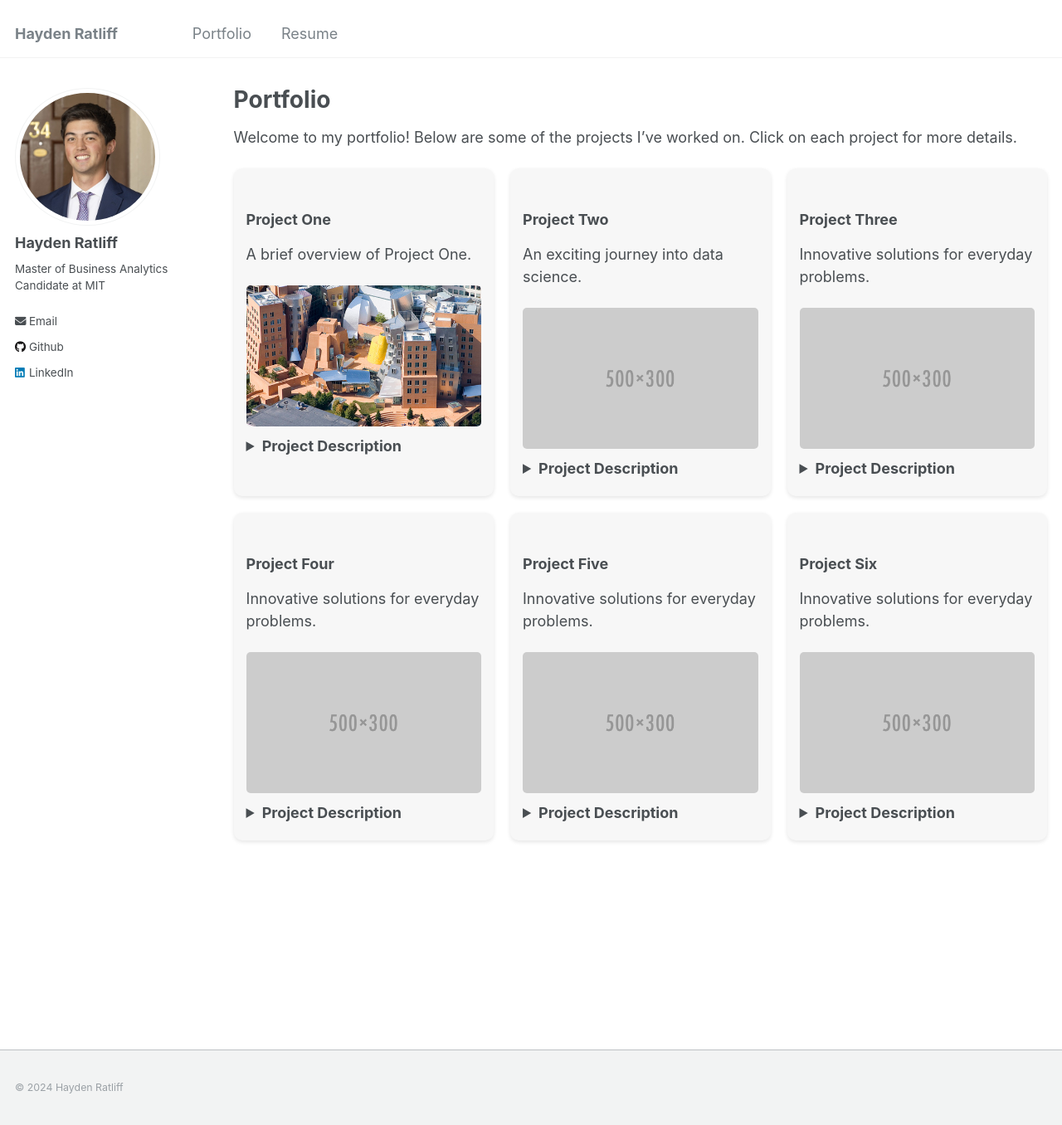
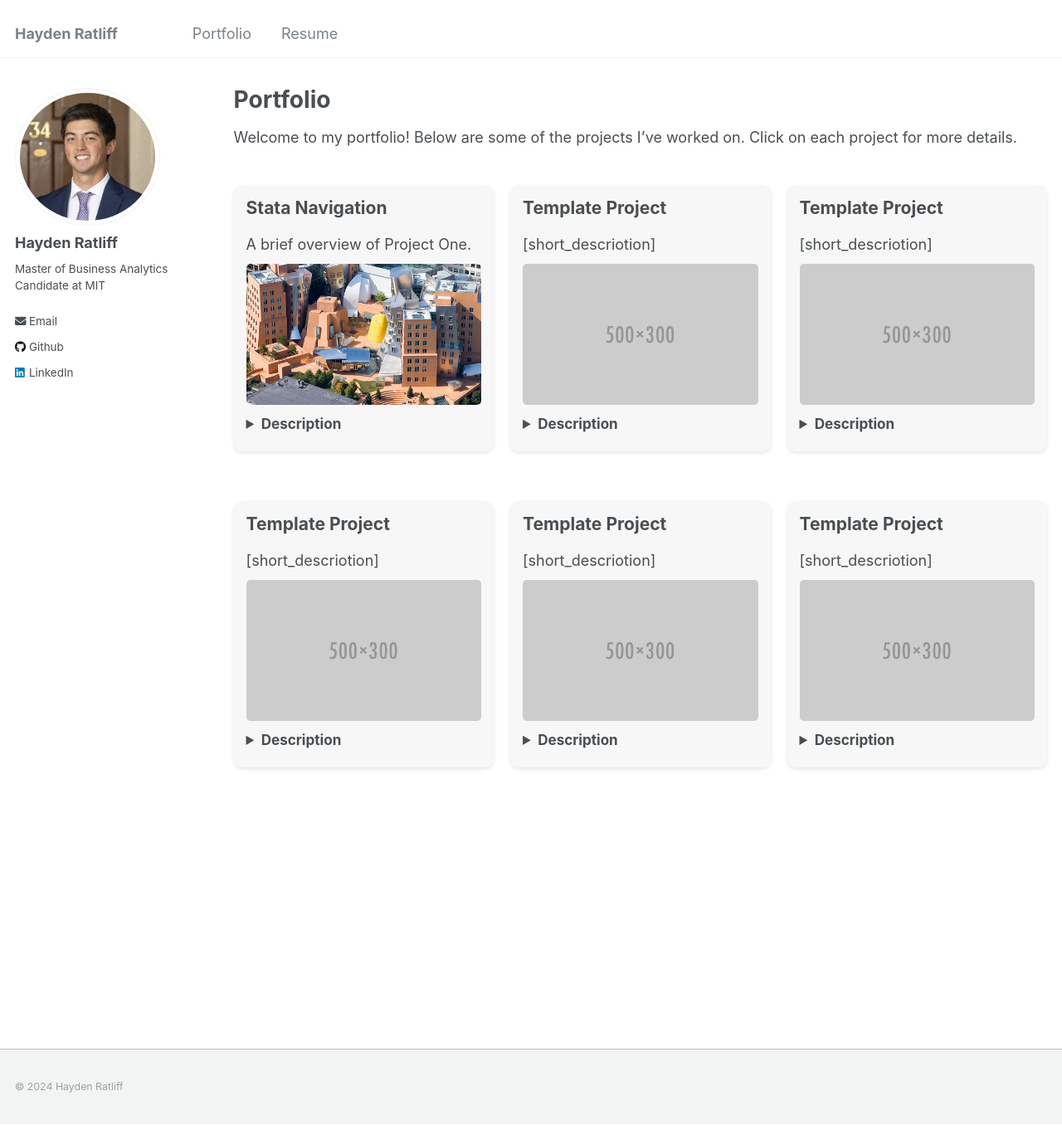
Before and after one commit to haydenratliff/haydenratliff.github.io, a Jekyll site: the page built from _pages/portfolio.md, in a window 1280 px wide and 1356 px high. Shown: the whole window at 83% size. Built offline with Jekyll 4.4.1, drawn with Linux system fonts in a browser that asks for light colours.

Commit message:
small portfolio updates

```diff
--- a/_data/portfolio.yml
+++ b/_data/portfolio.yml
@@ -1,49 +1,54 @@
 # portfolio items
 
-- title: "Project One"
+# todo list:
+# add in paper link for journal paper
+# add in video link for capstone video
+# 2 wide instead of 3?
+
+- title: "Stata Navigation"
   short_description: "A brief overview of Project One."
   image: "/images/portfolio/stata_cropped.jpg"
-  full_description: "This project involved creating a sophisticated web application using cutting-edge technologies..."
-  code_link: ""
-  report_link: ""
-  presentation_link: ""
+  full_description: "Using Computer Vision to build a navigation system for MIT's Stata Center"
+  code_link: "https://github.com/haydenratliff/stata-navigation"
+  report_link: "https://github.com/haydenratliff/stata-navigation/blob/main/report.pdf"
+  presentation_link: false
 
-- title: "Project Two"
-  short_description: "An exciting journey into data science."
+- title: "Template Project"
+  short_description: "[short_descriotion]"
   image: "/images/500x300.png"
-  full_description: "In this project, we delved into machine learning techniques and applied them to real-world datasets to uncover insights..."
-  code_link: ""
-  report_link: ""
-  presentation_link: ""
+  full_description: "[description]"
+  code_link: false
+  report_link: false
+  presentation_link: false
 
-- title: "Project Three"
-  short_description: "Innovative solutions for everyday problems."
+- title: "Template Project"
+  short_description: "[short_descriotion]"
   image: "/images/500x300.png"
-  full_description: "Focused on practical implementations, this project aimed to solve common challenges faced by small businesses using innovative technology..."
-  code_link: ""
-  report_link: ""
-  presentation_link: ""
+  full_description: "[description]"
+  code_link: false
+  report_link: false
+  presentation_link: false
 
-- title: "Project Four"
-  short_description: "Innovative solutions for everyday problems."
+- title: "Template Project"
+  short_description: "[short_descriotion]"
   image: "/images/500x300.png"
-  full_description: "Focused on practical implementations, this project aimed to solve common challenges faced by small businesses using innovative technology..."
-  code_link: ""
-  report_link: ""
-  presentation_link: ""
+  full_description: "[description]"
+  code_link: false
+  report_link: false
+  presentation_link: false
 
-- title: "Project Five"
-  short_description: "Innovative solutions for everyday problems."
+- title: "Template Project"
+  short_description: "[short_descriotion]"
   image: "/images/500x300.png"
-  full_description: "Focused on practical implementations, this project aimed to solve common challenges faced by small businesses using innovative technology..."
-  code_link: ""
-  report_link: ""
-  presentation_link: ""
+  full_description: "[description]"
+  code_link: false
+  report_link: false
+  presentation_link: false
 
-- title: "Project Six"
-  short_description: "Innovative solutions for everyday problems."
+- title: "Template Project"
+  short_description: "[short_descriotion]"
   image: "/images/500x300.png"
-  full_description: "Focused on practical implementations, this project aimed to solve common challenges faced by small businesses using innovative technology..."
-  code_link: ""
-  report_link: ""
-  presentation_link: ""
+  full_description: "[description]"
+  code_link: false
+  report_link: false
+  presentation_link: false
--- a/_pages/portfolio.html
+++ b/_pages/portfolio.html
@@ -7,7 +7,7 @@ author_profile: true
 
 {% include base_path %}
 
-Coming soon!
+Coming soon! DEPRECATED
 
 {% assign sorted_portfolio = site.portfolio | where_exp: "item", "item.exclude != true" | sort: 'order' %}
 {% for post in sorted_portfolio %}
--- a/_pages/portfolio.md
+++ b/_pages/portfolio.md
@@ -16,12 +16,12 @@ Welcome to my portfolio! Below are some of the projects I've worked on. Click on
 <div class="portfolio-container">
   {% for project in projects %}
   <div class="portfolio-item">
-    <h3>{{ project.title }}</h3>
-    <p>{{ project.short_description }}</p>
+    <h3 class="project-title">{{ project.title }}</h3> <!-- Using <h3> for titles -->
+    <p class="short-description">{{ project.short_description }}</p>
     <img src="{{ project.image }}" alt="{{ project.title }} Image" class="portfolio-image">
 
     <details class="project-details">
-      <summary>Project Description</summary>
+      <summary>Description</summary>
       <p>{{ project.full_description }}</p>
 
       <!-- Conditionally display links if available -->
@@ -54,6 +54,8 @@ Welcome to my portfolio! Below are some of the projects I've worked on. Click on
     border-radius: 10px;
     box-shadow: 0 2px 5px rgba(0, 0, 0, 0.1);
     transition: box-shadow 0.3s ease;
+    margin-top: 20px;
+    margin-bottom: 20px;
   }
 
   .portfolio-item:hover {
@@ -67,14 +69,28 @@ Welcome to my portfolio! Below are some of the projects I've worked on. Click on
     margin-bottom: 10px;
   }
 
+  .project-title {
+    font-size: 1.17em; /* Matches the size of ### (h3) in Markdown */
+    font-weight: bold;
+    margin-top: 0;
+    margin-bottom: 10px;
+  }
+
+  .short-description {
+    font-size: 1em; /* Standard font size */
+    margin-bottom: 10px;
+  }
+
   .project-details summary {
     cursor: pointer;
     font-weight: bold;
+    font-size: 0.95em; /* Slightly smaller than short description */
     margin-bottom: 5px;
   }
 
   .project-details p {
-    margin: 0;
+    font-size: 0.9em; /* Smaller size for detail paragraphs */
+    margin: 0 0 5px 0; /* Maintain small spacing between paragraphs */
   }
 
   .project-details p a {
```
